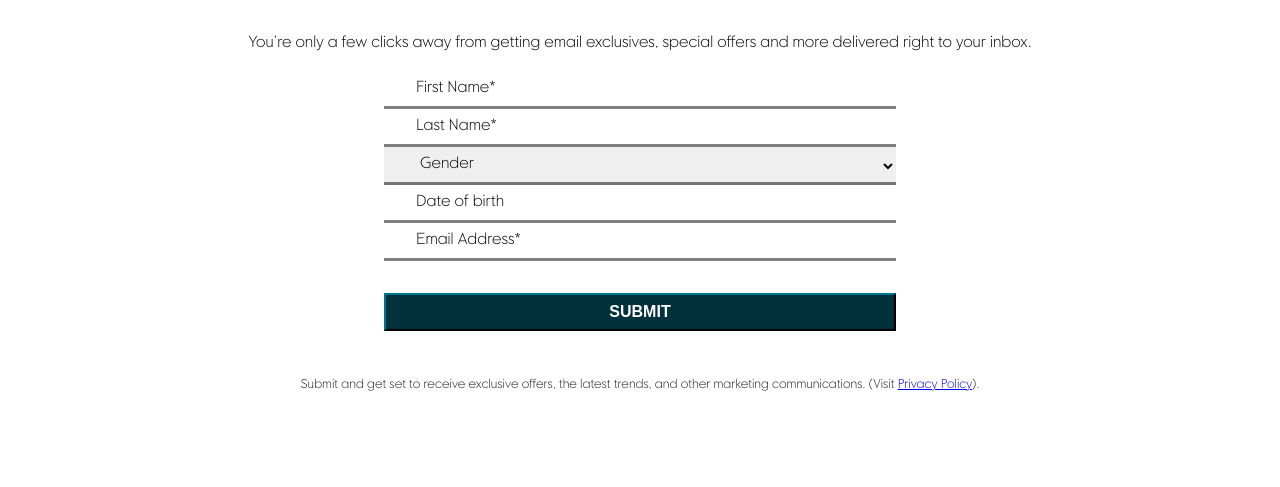
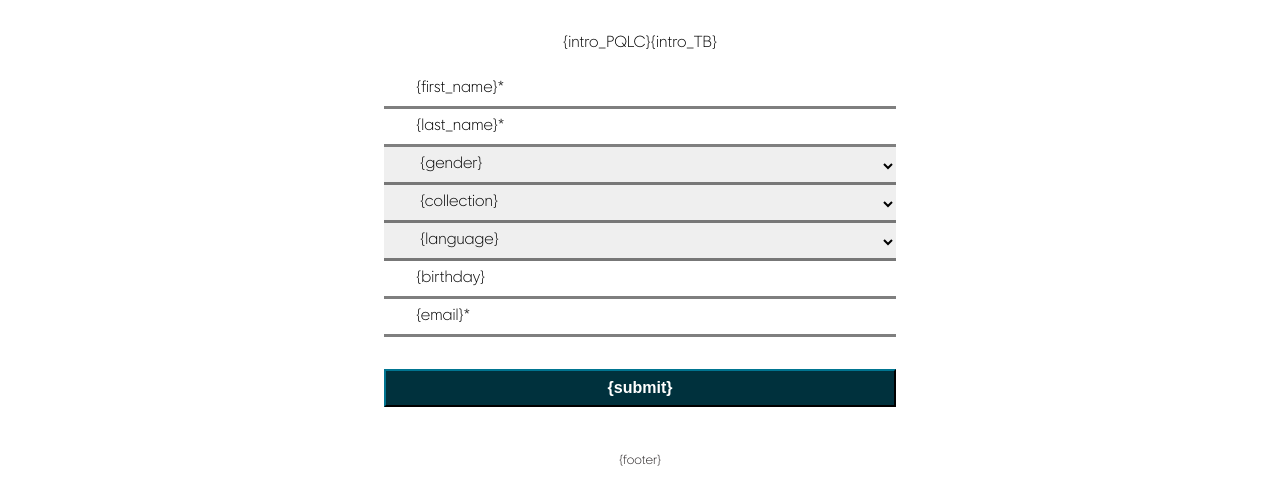
Before and after one commit to giacomolanzi/form-pq, a plain HTML site: page index.html in a window 1280 px wide. Shown: the part 458-945 px from the top of the page. Before the commit the page ends 869 px from the top, so only its background shows below. Drawn offline with nearby package versions, Linux system fonts and the light colour scheme.

Commit message:
Aggiunte placeholder

```diff
--- a/index.html
+++ b/index.html
@@ -40,10 +40,10 @@
 
 
         <div class="title">
-            <h1>Test di un form di inoltro</h1>
+            <h1>{title}</h1>
         </div>
         <div class="subtitle">
-            <p>You’re only a few clicks away from getting email exclusives, special offers and more delivered right to your inbox.</p>
+            <p>{intro_PQLC}{intro_TB}</p>
         </div>
     </header>
     <main class="form">
@@ -70,23 +70,39 @@
                 <input type="hidden" id="redirect" name="redirect" value="https://piquadro.com/">
             </div>
             <div class="form-visible">
-                <input type="text" class="form-generic form-control" id="inputname" placeholder="First Name*" name="first_name" required="">
-                <input type="text" class="form-generic form-control" id="inputlastname" placeholder="Last Name*" name="last_name" required="">
+                <input type="text" class="form-generic form-control" id="inputname" placeholder="{first_name}*" name="first_name" required>
+                <input type="text" class="form-generic form-control" id="inputlastname" placeholder="{last_name}*" name="last_name" required>
                 <select class="form-generic form-control" id="inputgender" name="gender">
-                    <option selected disabled>Gender</option>
-                    <option name="optradio" value="M">Male</option>
-                    <option name="optradio" value="F">Female</option>
-                    <option name="optradio" value="U">Prefer not to say</option>
+                    <option selected disabled>{gender}</option>
+                    <option name="optradio" value="M">{male}</option>
+                    <option name="optradio" value="F">{female}</option>
+                    <option name="optradio" value="O">{other}</option>
+                    <option name="optradio" value="U">{undefined}</option>
                 </select>
-                <input type="text" id="datepicker" class="form-generic form-control" name="birthdate" placeholder="Date of birth">
-                <input type="email" class="form-generic form-control" pattern="[^@\s]+@[^@\s]+\.[^@\s]+" id="inputemail" placeholder="Email Address*" name="email_address" required="" value="">
-                <input id="inputsubmit" type="submit" class="btn-submit" value="SUBMIT">
+                <select class="form-generic form-control" id="topic-newsletter" name="newsletter-topic">
+                    <option selected disabled>{collection}</option>
+                    <option name="optradio" value="W">{coll_women}</option>
+                    <option name="optradio" value="M">{coll_men}</option>
+                    <option name="optradio" value="B">{coll_both}</option>
+                </select>
+                <select class="form-generic form-control" id="language" name="language">
+                    <option selected disabled>{language}</option>
+                    <option name="optradio" value="IT">{italian}</option>
+                    <option name="optradio" value="EN">{english}</option>
+                    <option name="optradio" value="FR">{french}</option>
+                    <option name="optradio" value="ES">{spanish}</option>
+                    <option name="optradio" value="DE">{german}</option>
+                    <option name="optradio" value="RU">{russian}</option>
+                </select>
+                <input type="text" id="datepicker" class="form-generic form-control" name="birthdate" placeholder="{birthday}">
+                <input type="email" class="form-generic form-control" pattern="[^@\s]+@[^@\s]+\.[^@\s]+" id="inputemail" placeholder="{email}*" name="email_address" required value="">
+                <input id="inputsubmit" type="submit" class="btn-submit" value="{submit}">
             </div>
         </form>
     </main>
 
     <footer class="footer">
-        <p id="footertext" class="footer-text-generic">Submit and get set to receive exclusive offers, the latest trends, and other marketing communications. (Visit <a href="#" target="_blank">Privacy Policy</a>). </p>
+        <p id="footertext" class="footer-text-generic">{footer}</p>
     </footer>
 </body>
 
```
Also changed, not shown: testi-form.csv (added, +32 -0 lines), 1 other file.
